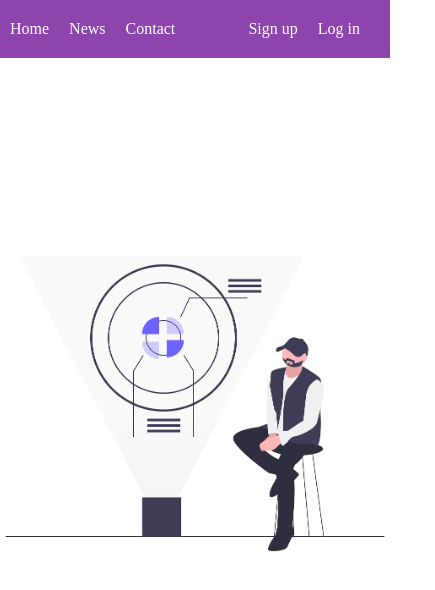
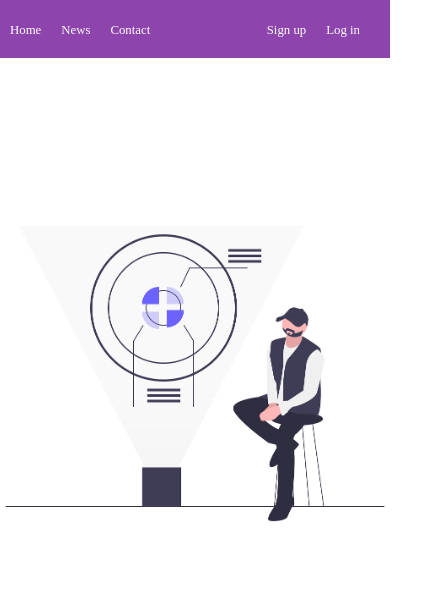
Before and after one commit to anevskiistefan/website, a plain HTML site: page index.html in a window 390 px wide. Shown: the whole page, 435 px wide, since content can reach past the window. Drawn offline with Linux system fonts and the light colour scheme.

Commit message:
Fixed navbar error and cover photo responsiveness

```diff
--- a/style.css
+++ b/style.css
@@ -39,10 +39,12 @@ body {
 @media only screen and (max-width: 720px) {
     .main-nav {
         padding-left: 0;
+        margin: 0;
     }
 
     .main-nav li a {
-        font-size: 1em;
+        font-size: 0.8rem;
+        margin: 0;
         padding: 10px;
     }
 }
@@ -54,10 +56,11 @@ body {
     justify-content: center;
     align-items: center;
     height: 70vh;
-
-    margin: 50px;
+    margin-top: 20px;
+    overflow: hidden;
 }
 
 .logo {
-    width: 30em;
+    width: 30rem;
+
 }
```
